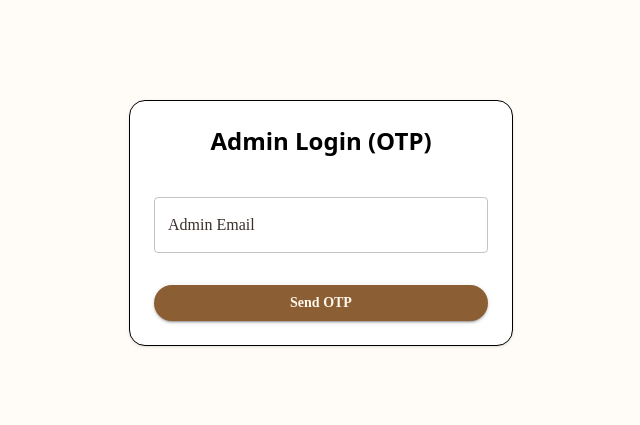
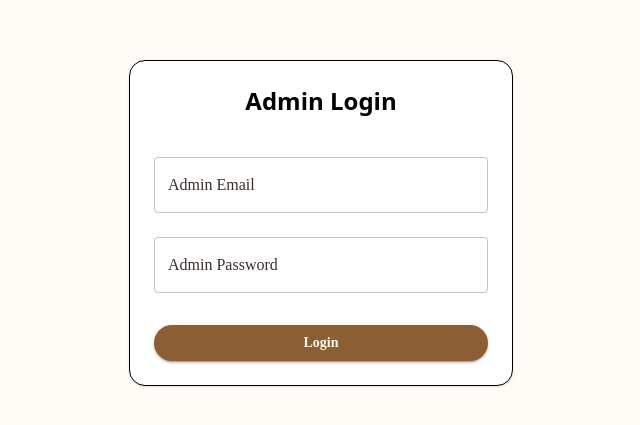
Before and after one commit to Kundan-2704/swastik-frontend, a React (Vite) app: page /admin/login in a window 1280 px wide. Shown: the part 177-602 px from the top of the page, without its empty margins (319-959 px from the left). Built offline with nearby package versions, Linux system fonts and the light colour scheme; no server answers.

Commit message:
fix: admin login switched from otp to password

```diff
--- a/src/admin/Login/AdminLogin.tsx
+++ b/src/admin/Login/AdminLogin.tsx
@@ -1,3 +1,119 @@
+// import { useState } from "react";
+// import { Button, TextField, Alert } from "@mui/material";
+// import axios from "axios";
+// import { useNavigate } from "react-router-dom";
+
+// const AdminLogin = () => {
+//   const navigate = useNavigate();
+
+//   const [email, setEmail] = useState("");
+//   const [otp, setOtp] = useState("");
+//   const [otpSent, setOtpSent] = useState(false);
+//   const [error, setError] = useState("");
+//   const [loading, setLoading] = useState(false);
+
+
+//   const sendOtp = async () => {
+//     try {
+//       setError("");
+//       setLoading(true);
+
+//       await axios.post("http://127.0.0.1:5000/auth/send/login-signup-otp", {
+//         email,
+//       });
+
+//       setOtpSent(true);
+//     } catch (err: any) {
+//       setError(err.response?.data?.message || "Failed to send OTP");
+//     } finally {
+//       setLoading(false);
+//     }
+//   };
+
+//   const verifyOtp = async () => {
+//     try {
+//       setError("");
+//       setLoading(true);
+
+//       const res = await axios.post(
+//         "http://127.0.0.1:5000/auth/signin",
+//         { email, otp }
+//       );
+
+//       if (res.data.role !== "ROLE_ADMIN") {
+//         throw new Error("Not an admin account");
+//       }
+
+//       localStorage.setItem("admin_jwt", res.data.jwt);
+//       navigate("/Admin");
+
+
+//     } catch (err: any) {
+//       setError(err.response?.data?.message || "Invalid OTP");
+//     } finally {
+//       setLoading(false);
+//     }
+//   };
+
+//   return (
+//     <div className="min-h-screen flex items-center justify-center bg-[#FFFCF7]">
+//       <div className="bg-white p-6 rounded-2xl w-96 shadow border">
+//         <h2 className="text-2xl font-semibold text-center mb-6">
+//           Admin Login (OTP)
+//         </h2>
+
+//         {error && <Alert severity="error">{error}</Alert>}
+
+//         <TextField
+//           fullWidth
+//           label="Admin Email"
+//           value={email}
+//           onChange={(e) => setEmail(e.target.value)}
+//           margin="normal"
+//         />
+
+//         {otpSent && (
+//           <TextField
+//             fullWidth
+//             label="Enter OTP"
+//             value={otp}
+//             onChange={(e) => setOtp(e.target.value)}
+//             margin="normal"
+//           />
+//         )}
+
+//         {!otpSent ? (
+//           <Button
+//             fullWidth
+//             variant="contained"
+//             onClick={sendOtp}
+//             disabled={loading}
+//             sx={{ mt: 3 }}
+//           >
+//             {loading ? "Sending OTP..." : "Send OTP"}
+//           </Button>
+//         ) : (
+//           <Button
+//             fullWidth
+//             variant="contained"
+//             onClick={verifyOtp}
+//             disabled={loading}
+//             sx={{ mt: 3 }}
+//           >
+//             {loading ? "Verifying..." : "Verify & Login"}
+//           </Button>
+//         )}
+//       </div>
+//     </div>
+//   );
+// };
+
+// export default AdminLogin;
+
+
+
+
+
 import { useState } from "react";
 import { Button, TextField, Alert } from "@mui/material";
 import axios from "axios";
@@ -7,36 +123,18 @@ const AdminLogin = () => {
   const navigate = useNavigate();
 
   const [email, setEmail] = useState("");
-  const [otp, setOtp] = useState("");
-  const [otpSent, setOtpSent] = useState(false);
+  const [password, setPassword] = useState("");
   const [error, setError] = useState("");
   const [loading, setLoading] = useState(false);
 
-  const sendOtp = async () => {
-    try {
-      setError("");
-      setLoading(true);
-
-      await axios.post("http://127.0.0.1:5000/auth/send/login-signup-otp", {
-        email,
-      });
-
-      setOtpSent(true);
-    } catch (err: any) {
-      setError(err.response?.data?.message || "Failed to send OTP");
-    } finally {
-      setLoading(false);
-    }
-  };
-
-  const verifyOtp = async () => {
+  const handleLogin = async () => {
     try {
       setError("");
       setLoading(true);
 
       const res = await axios.post(
-        "http://127.0.0.1:5000/auth/signin",
-        { email, otp }
+        `${import.meta.env.VITE_API_BASE_URL}/auth/signin`,
+        { email, password }
       );
 
       if (res.data.role !== "ROLE_ADMIN") {
@@ -45,10 +143,8 @@ const AdminLogin = () => {
 
       localStorage.setItem("admin_jwt", res.data.jwt);
       navigate("/Admin");
-
-
-    } catch (err: any) {
-      setError(err.response?.data?.message || "Invalid OTP");
+    } catch (err) {
+      setError(err.response?.data?.message || "Login failed");
     } finally {
       setLoading(false);
     }
@@ -58,7 +154,7 @@ const AdminLogin = () => {
     <div className="min-h-screen flex items-center justify-center bg-[#FFFCF7]">
       <div className="bg-white p-6 rounded-2xl w-96 shadow border">
         <h2 className="text-2xl font-semibold text-center mb-6">
-          Admin Login (OTP)
+          Admin Login
         </h2>
 
         {error && <Alert severity="error">{error}</Alert>}
@@ -71,37 +167,24 @@ const AdminLogin = () => {
           margin="normal"
         />
 
-        {otpSent && (
         <TextField
           fullWidth
-            label="Enter OTP"
-            value={otp}
-            onChange={(e) => setOtp(e.target.value)}
+          label="Admin Password"
+          type="password"
+          value={password}
+          onChange={(e) => setPassword(e.target.value)}
           margin="normal"
         />
-        )}
 
-        {!otpSent ? (
         <Button
           fullWidth
           variant="contained"
-            onClick={sendOtp}
+          onClick={handleLogin}
           disabled={loading}
           sx={{ mt: 3 }}
         >
-            {loading ? "Sending OTP..." : "Send OTP"}
+          {loading ? "Logging in..." : "Login"}
         </Button>
-        ) : (
-          <Button
-            fullWidth
-            variant="contained"
-            onClick={verifyOtp}
-            disabled={loading}
-            sx={{ mt: 3 }}
-          >
-            {loading ? "Verifying..." : "Verify & Login"}
-          </Button>
-        )}
       </div>
     </div>
   );
```
Lines whose indentation alone changed are shown as unchanged.
